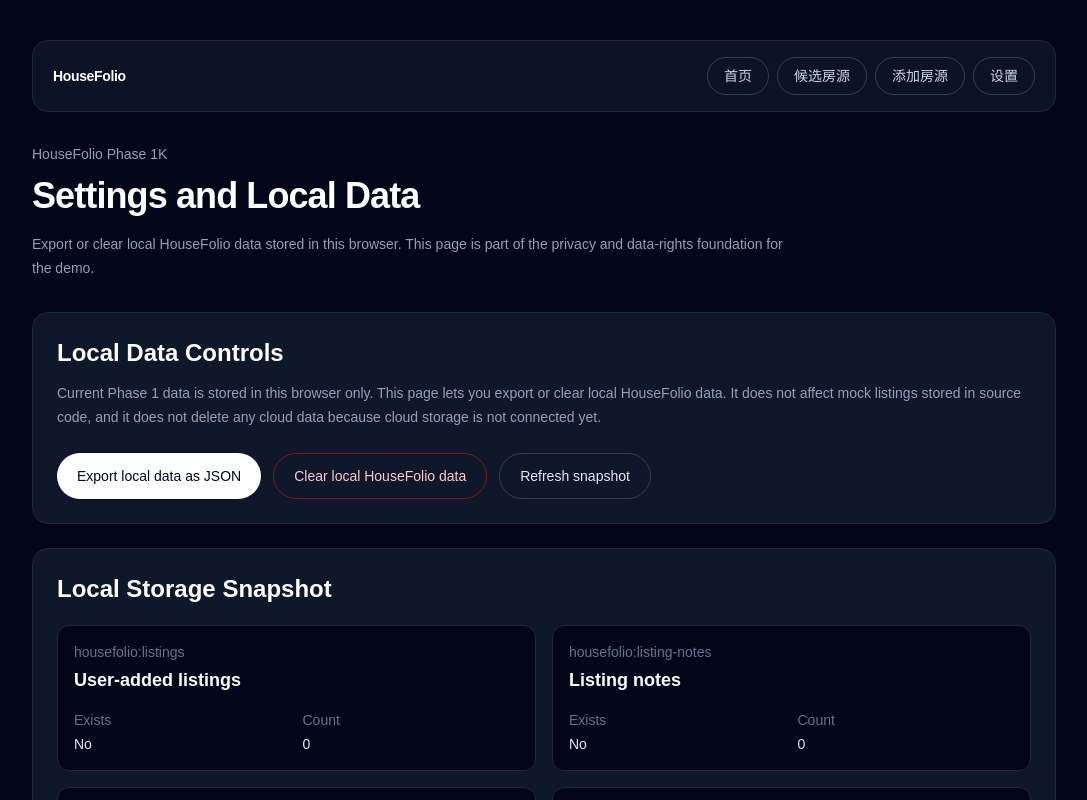
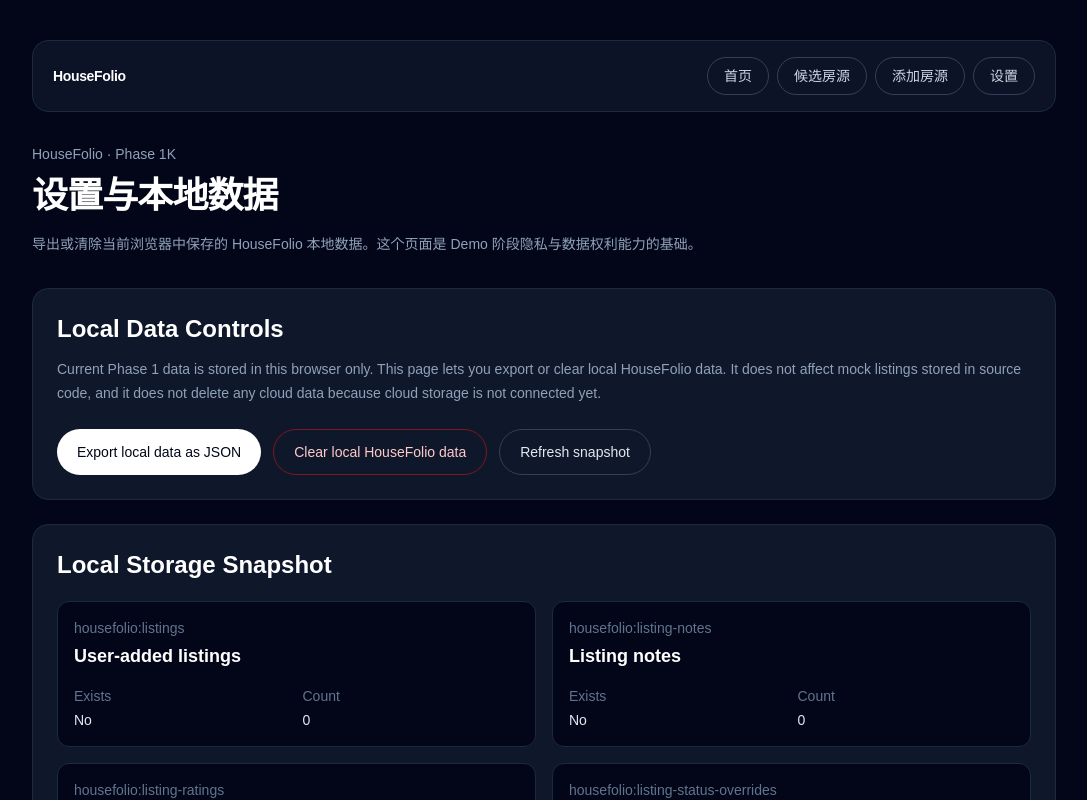
Before and after one commit to Qiu-Jiajun/HouseFolio, a Next.js app: page /settings in a window 1280 px wide. Shown: the top 800 px of the page, without its empty margins (96-1183 px from the left). Built offline with nearby package versions, Linux system fonts and the light colour scheme.

Commit message:
feat: localize settings page shell

```diff
--- a/src/app/settings/page.tsx
+++ b/src/app/settings/page.tsx
@@ -1,6 +1,7 @@
 import { AppNav } from "@/components/app-nav";
 import { ComplianceFooter } from "@/components/compliance-footer";
 import { SettingsLocalDataPanel } from "@/components/settings-local-data-panel";
+import { zhCN } from "@/content/zh-cn";
 
 export default function SettingsPage() {
   return (
@@ -10,14 +11,13 @@ export default function SettingsPage() {
 
         <div className="mb-8">
           <p className="mb-3 text-sm font-medium text-slate-400">
-            HouseFolio Phase 1K
+            {zhCN.settings.eyebrow}
           </p>
           <h1 className="text-4xl font-bold tracking-tight">
-            Settings and Local Data
+            {zhCN.settings.title}
           </h1>
           <p className="mt-4 max-w-3xl text-sm leading-6 text-slate-400">
-            Export or clear local HouseFolio data stored in this browser. This
-            page is part of the privacy and data-rights foundation for the demo.
+            {zhCN.settings.description}
           </p>
         </div>
 
--- a/src/content/zh-cn.ts
+++ b/src/content/zh-cn.ts
@@ -60,4 +60,11 @@ export const zhCN = {
       addListing: "添加房源",
     },
   },
+
+  settings: {
+    eyebrow: "HouseFolio · Phase 1K",
+    title: "设置与本地数据",
+    description:
+      "导出或清除当前浏览器中保存的 HouseFolio 本地数据。这个页面是 Demo 阶段隐私与数据权利能力的基础。",
+  },
 } as const;
```
